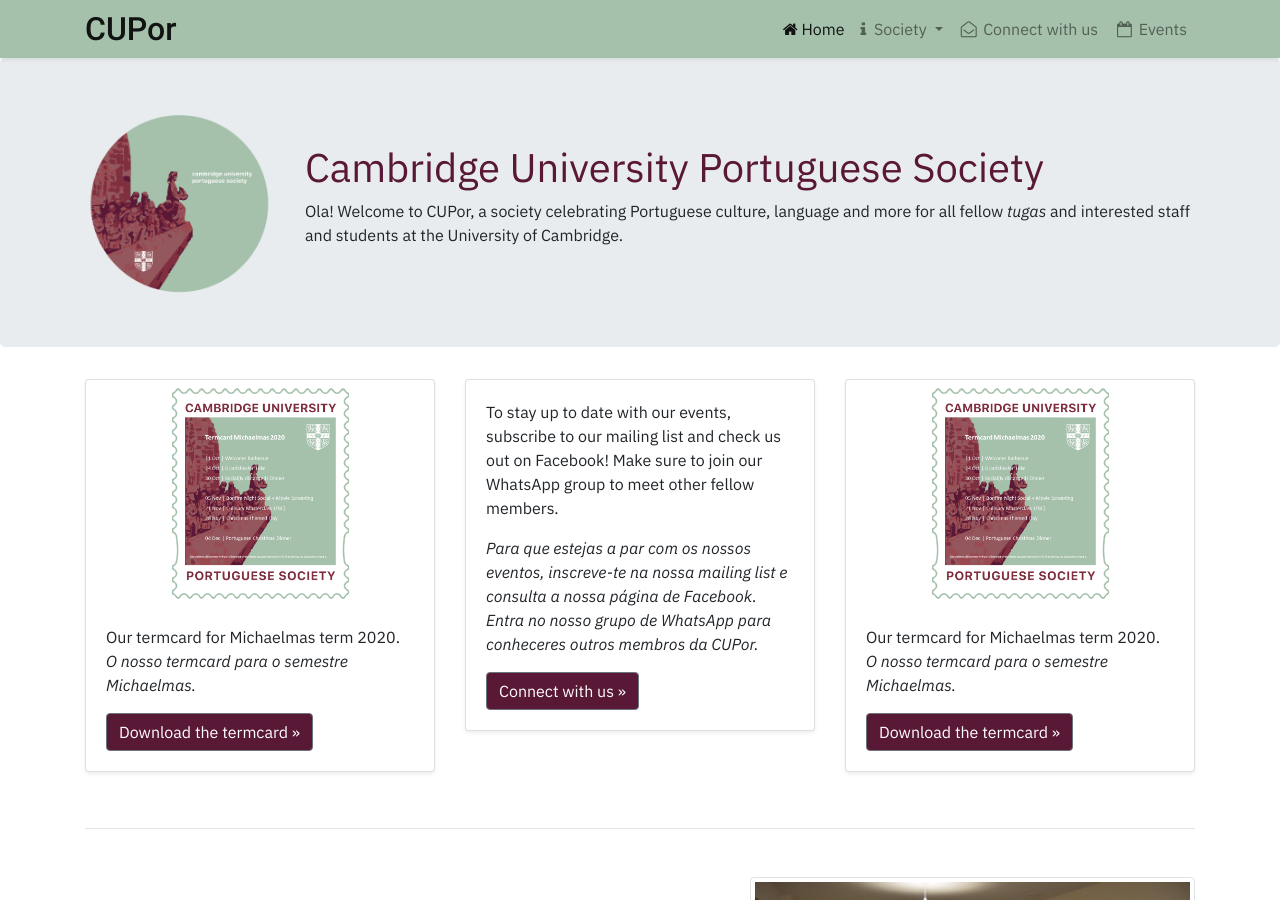
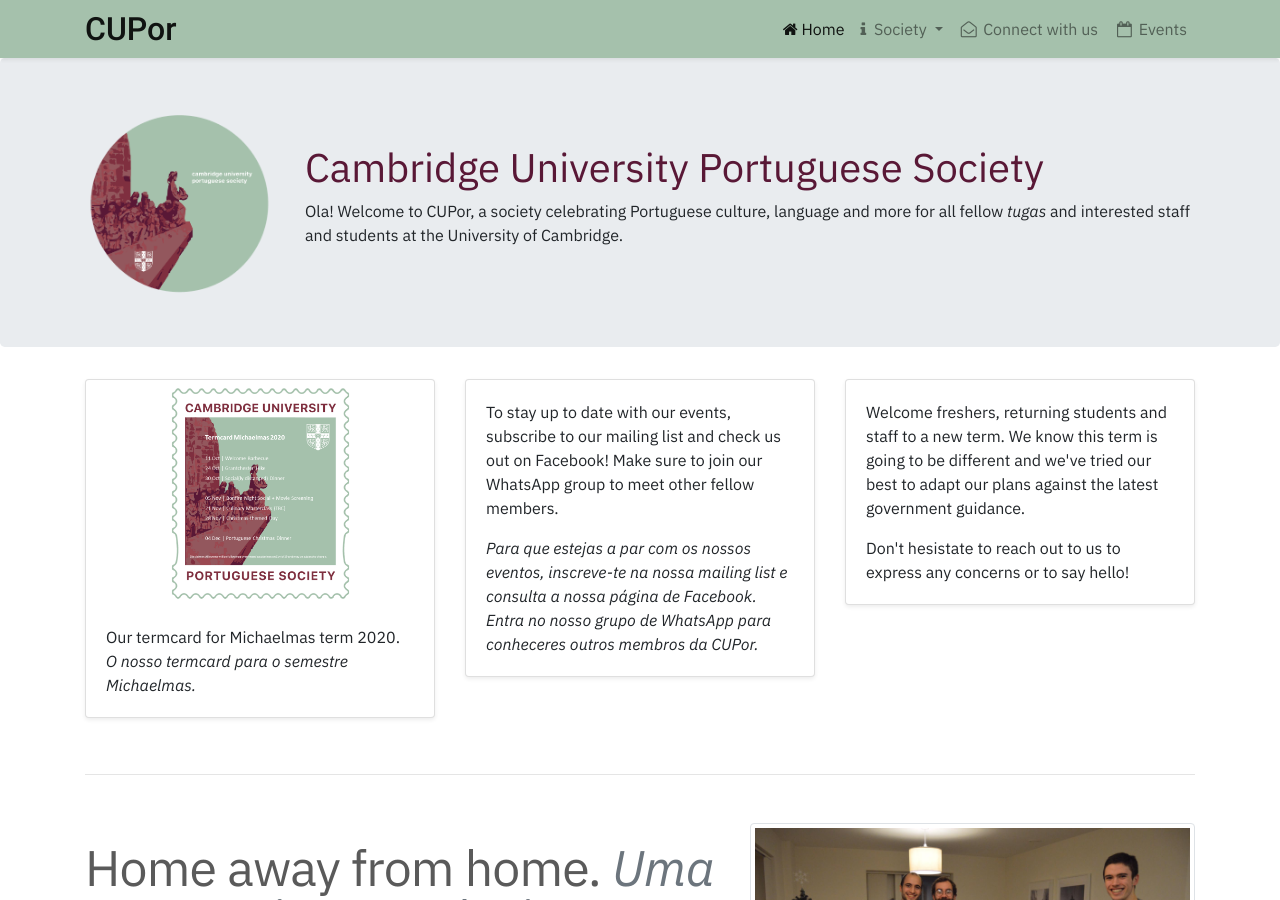
Before and after one commit to matiasilva/cupor-web, a Jekyll site: the page built from index.html, in a window 1280 px wide and 900 px high. Built offline with Jekyll 4.4.1, drawn with Linux system fonts in a browser that asks for light colours.

Commit message:
Update fields

```diff
--- a/_includes/snippets/thumbcard.html
+++ b/_includes/snippets/thumbcard.html
@@ -8,7 +8,9 @@
             {% for para in desc_para %}
             <p class="card-text">{{para}}</p>
             {% endfor %}
+            {% if button %}
             <a class="btn btn-secondary bg-red" role="button" href="{{include.buttonhref}}">{{include.button}} &raquo;</a>
+            {% endif %}
         </div>
     </div>
 </div>
--- a/index.html
+++ b/index.html
@@ -29,7 +29,8 @@
         {% include snippets/thumbcard.html description="To stay up to date with our events, subscribe to our mailing list and check us out on Facebook! Make sure to join our WhatsApp group to meet other fellow members.
         <em>Para que estejas a par com os nossos eventos, inscreve-te na nossa mailing list e consulta a nossa página de Facebook. Entra no nosso grupo de WhatsApp para conheceres outros membros da CUPor. </em>" button="Connect with us" buttonhref="contact" %}
 
-        {% include snippets/thumbcard.html imgsrc="assets/images/termcard.png" description="Our termcard for Michaelmas term 2020. <em>O nosso termcard para o semestre Michaelmas.</em>" button="Download the termcard" %}
+        {% include snippets/thumbcard.html description="Welcome freshers, returning students and staff to a new term. We know this term is going to be different and we've tried our best to adapt our plans against the latest government guidance.
+        Don't hesistate to reach out to us to express any concerns or to say hello!" %}
     </div>
 
     <hr class="featurette-divider">
```
